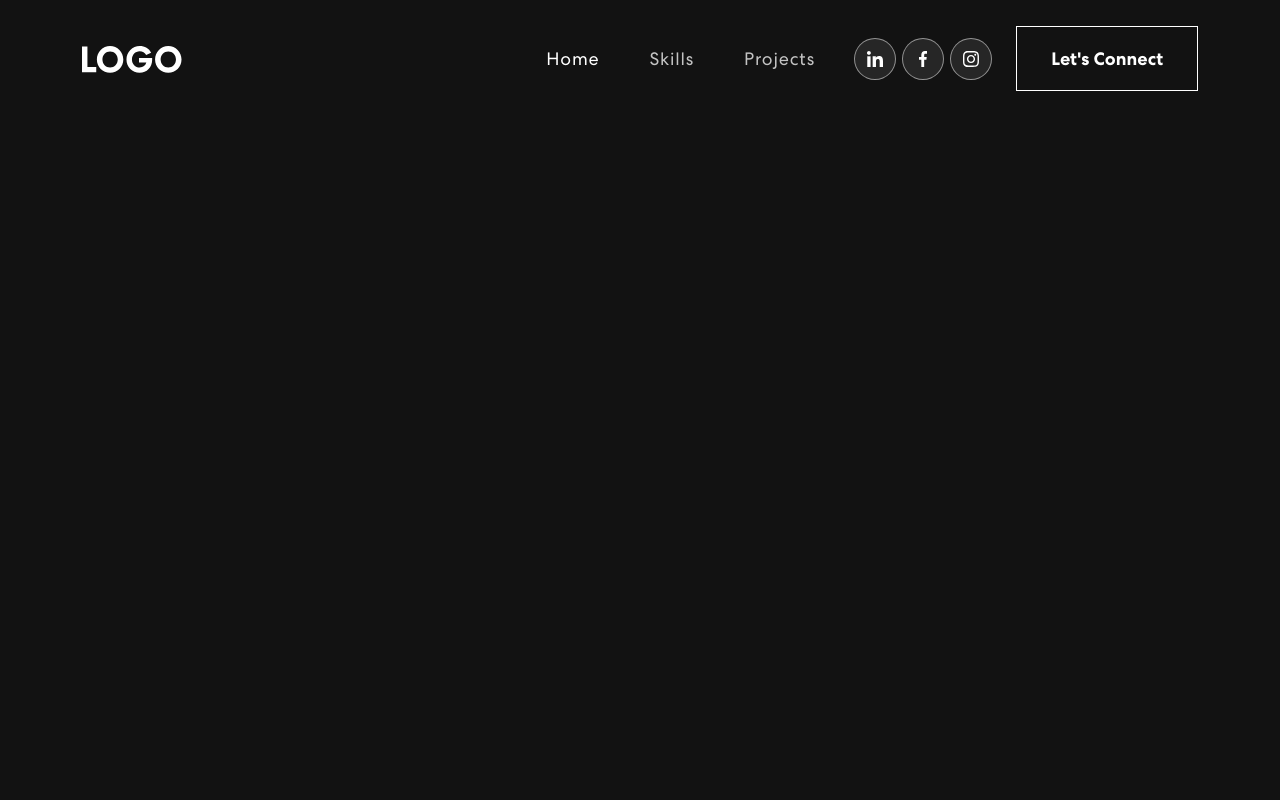
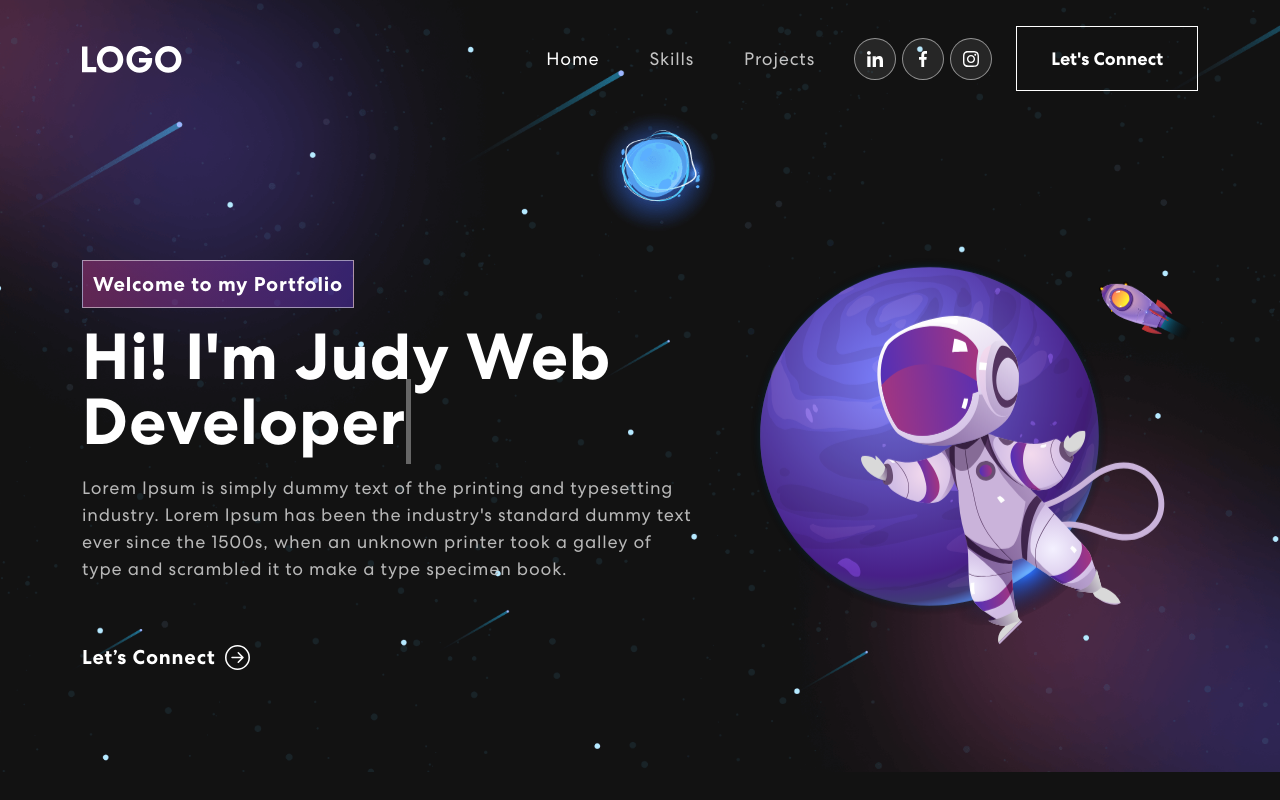
Before and after one commit to AayamKhatiwada/Portfolio_1, a React (Create React App) app in the folder portfolio1/: page / in a window 1280 px wide. Built offline with nearby package versions, Linux system fonts and the light colour scheme.

Commit message:
Update App.js

```diff
--- a/portfolio1/src/App.js
+++ b/portfolio1/src/App.js
@@ -1,7 +1,7 @@
 import './App.css';
 import 'bootstrap/dist/css/bootstrap.min.css';
 import { NavBar } from "./files/nabbar";
-// import { Banner } from "./files/banner";
+import { Banner } from "./files/banner";
 // import { Skills } from "./files/skills";
 // import { Projects } from "./files/project";
 // import { Contact } from "./files/contact";
@@ -11,8 +11,8 @@ function App() {
   return (
     <div className="App">
       <NavBar />
-      {/* <Banner />
-      <Skills />
+      <Banner />
+      {/* <Skills />
       <Projects />
       <Contact />
       <Footer /> */}
```
